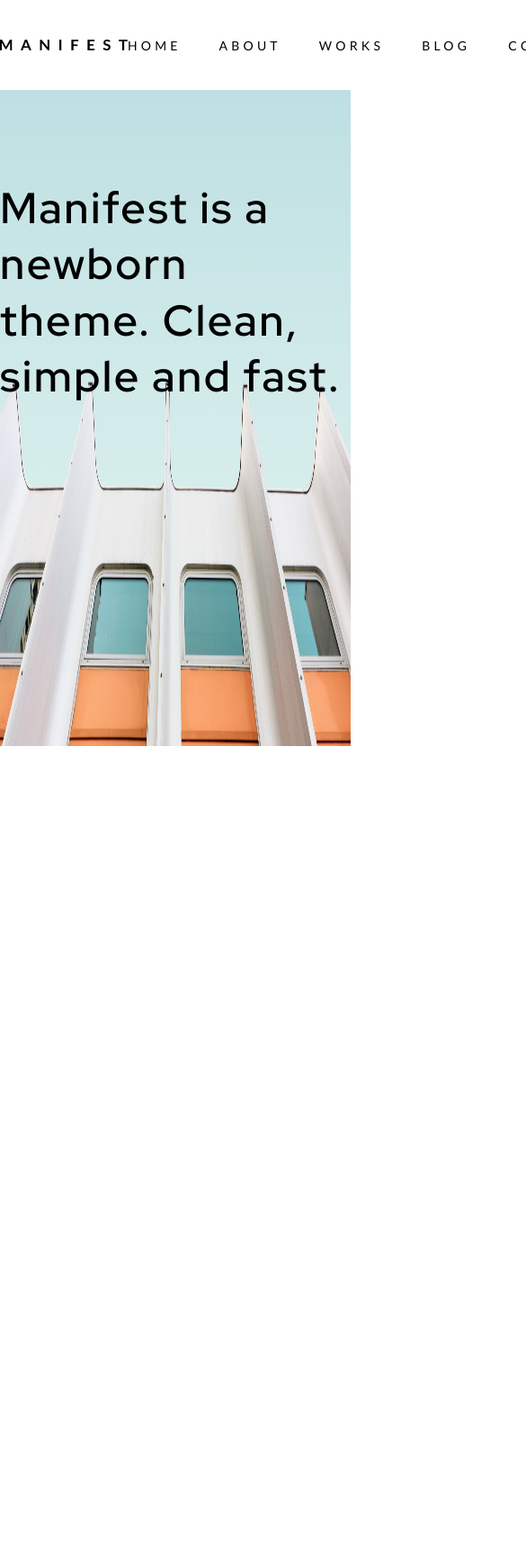
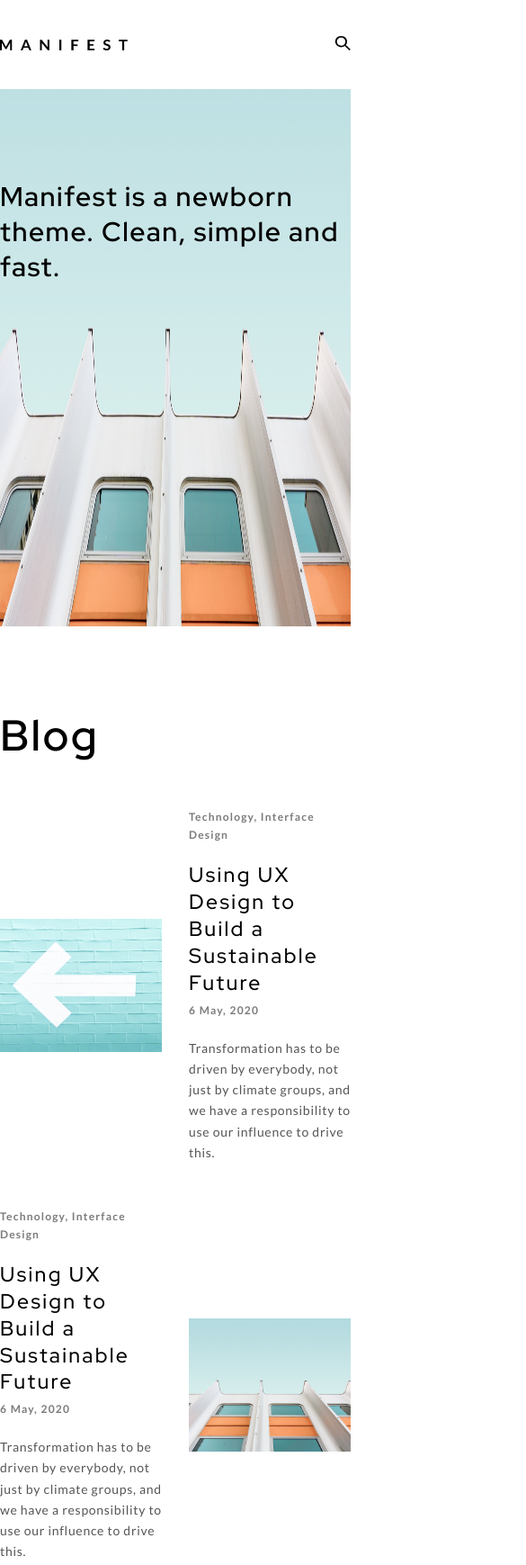
Before and after one commit to helenekn/media__beetroot, a plain HTML site: page index.html in a window 390 px wide. Shown: the top 1739 px of the page at 90% size, 585 px wide, since content can reach past the window. Before the commit the page ends 1099 px from the top, so only its background shows below. Drawn offline with Linux system fonts and the light colour scheme.

Commit message:
added section and media

```diff
--- a/index.html
+++ b/index.html
@@ -17,7 +17,7 @@
          <div class="container">
             <div class="info">
                <div class="info__logo logo">
-                  <img src="./assets/img/Logo.png" alt="logo" />
+                  <img src="./assets/img/Logo.png" alt="logo__img" />
                </div>
                <nav class="info__nav nav">
                   <ul class="nav__menu menu">
@@ -37,17 +37,17 @@
                         <a class="menu__link" href="#contact">contact</a>
                      </li>
                   </ul>
-                  <div class="nav__search">
-                     <a href="#"
-                        ><img src="./assets/img/search.svg" alt=""
-                     /></a>
-                  </div>
-                  <div class="nave__hamburger hamburger">
+                  <div class="nave__burger burger">
                      <span></span>
                      <span></span>
                      <span></span>
                      <span></span>
                      <span></span>
+                  </div>
+                  <div class="nav__search">
+                     <a href="#"
+                        ><img src="./assets/img/search.svg" alt="home"
+                     /></a>
                   </div>
                </nav>
             </div>
@@ -63,7 +63,47 @@
          </div>
          <div class="container">
             <div class="content">
-               <div class="blog"></div>
+               <div class="content__blog blog">
+                  <h3 class="blog__title">Blog</h3>
+                  <article class="blog__article article">
+                     <div class="article__img">
+                        <img src="./assets/img/arrow.png" alt="arrow" />
+                     </div>
+                     <div class="article__descr descr">
+                        <h6 class="descr__suptitle">
+                           Technology, Interface Design
+                        </h6>
+                        <h4 class="descr__title">
+                           Using UX Design to Build a Sustainable Future
+                        </h4>
+                        <h6 class="descr__data">6 May, 2020</h6>
+                        <p class="descr__text">
+                           Transformation has to be driven by everybody, not
+                           just by climate groups, and we have a responsibility
+                           to use our influence to drive this.
+                        </p>
+                     </div>
+                  </article>
+                  <article class="blog__article article">
+                     <div class="article__descr descr">
+                        <h6 class="descr__suptitle">
+                           Technology, Interface Design
+                        </h6>
+                        <h4 class="descr__title">
+                           Using UX Design to Build a Sustainable Future
+                        </h4>
+                        <h6 class="descr__data">6 May, 2020</h6>
+                        <p class="descr__text">
+                           Transformation has to be driven by everybody, not
+                           just by climate groups, and we have a responsibility
+                           to use our influence to drive this.
+                        </p>
+                     </div>
+                     <div class="article__img">
+                        <img src="./assets/img/home2.png" alt="home" />
+                     </div>
+                  </article>
+               </div>
                <div class="post"></div>
                <div class="popular"></div>
                <div class="info"></div>
--- a/scss/_media.scss
+++ b/scss/_media.scss
@@ -0,0 +1,19 @@
+@media screen and (max-width: 992px) {
+   body {
+      // padding: 100px;
+      // background: red;
+   }
+   .info {
+      gap: 50px;
+      &__nav {
+         gap: 84px;
+      }
+      &__nav {
+         gap: 20px;
+      }
+   }
+
+   .menu {
+      gap: 10px;
+   }
+}
--- a/scss/_normalize.scss
+++ b/scss/_normalize.scss
@@ -22,10 +22,10 @@ $h6_font_size: 0.75em !default;
 
 $h1_margin: 0 0 !default;
 $h2_margin: 0.83em 0 !default;
-$h3_margin: 1em 0 !default;
-$h4_margin: 1.33em 0 !default;
+$h3_margin: 0 0 !default;
+$h4_margin: 0 0 !default;
 $h5_margin: 1.67em 0 !default;
-$h6_margin: 2.33em 0 !default;
+$h6_margin: 0 0 !default;
 
 $background: #fff !default;
 $color: #000 !default;
--- a/scss/main.scss
+++ b/scss/main.scss
@@ -29,6 +29,10 @@ body {
    padding: 40px 0;
 }
 
+.main {
+   @include flex(center, stretch, 90px, column);
+}
+
 .hamburger {
    display: none;
 }
@@ -40,25 +44,25 @@ body {
 }
 
 .info {
+   gap: 100px;
    &__nav {
       gap: 84px;
    }
 }
 
 .menu {
-   max-width: 500px;
-   // gap: 42px;
+   gap: 42px;
    &__item {
+      display: block;
       position: relative;
    }
    &__item:active::after {
       content: "";
       position: absolute;
-      width: 40px;
+      width: 60%;
       border: 1px solid #000000;
-      left: 50%;
-      bottom: -5px;
-      transform: translateX(-100%);
+      left: 15%;
+      bottom: -27%;
    }
    &__link {
       font-size: 14px;
@@ -66,12 +70,17 @@ body {
       letter-spacing: 0.3em;
       text-transform: uppercase;
       color: #000000;
-      padding-right: 42px;
    }
 }
 
+.nav__search img {
+   // display: block;
+   width: 100%;
+   height: auto;
+}
+
 .first-screen {
-   background: url("../assets/img/bcg.png") center center/contain no-repeat;
+   background: url("../assets/img/home.png") center center/contain no-repeat;
    background-size: 100% 100%;
    &__title {
       max-width: 770px;
@@ -89,3 +98,110 @@ body {
 .content {
    @include flex(justify-content, center, 90px, column);
 }
+
+.article {
+   &:first-of-type {
+      margin-bottom: 50px;
+   }
+   @include flex(justify-content, center, 30px);
+   &__img {
+      width: 50%;
+      img {
+         width: 100%;
+         display: block;
+      }
+   }
+}
+
+.blog__title {
+   font-family: "Red Hat Display";
+   font-size: 48px;
+   line-height: 1.3;
+   letter-spacing: 0.05em;
+   color: $color_main;
+   margin-bottom: 50px;
+   max-width: 369px;
+}
+
+.descr {
+   width: 50%;
+   &__suptitle,
+   &__data {
+      line-height: 166%;
+      letter-spacing: 0.1em;
+      color: #7b7b7b;
+      margin-bottom: 30px;
+   }
+   &__title {
+      font-family: "Red Hat Display";
+      font-weight: 500;
+      font-size: 23px;
+      line-height: 166%;
+      letter-spacing: 0.1em;
+      margin-bottom: 15px;
+      max-width: 369px;
+   }
+   &__data {
+      margin-bottom: 50px;
+   }
+   &__text {
+      max-width: 448px;
+      line-height: 166%;
+      letter-spacing: 0.05em;
+      color: #565656;
+   }
+}
+
+//-------media--------////
+
+@media screen and (max-width: 992px) {
+   .container {
+      max-width: 700px;
+   }
+   .info {
+      gap: 50px;
+      &__nav {
+         gap: 30px;
+      }
+   }
+
+   .menu {
+      gap: 25px;
+      &__link {
+         font-size: 12px;
+         line-height: 1.2;
+         letter-spacing: 0.2em;
+      }
+   }
+   .first-screen__title {
+      max-width: 400px;
+      font-size: 30px;
+   }
+   .descr {
+      &__suptitle {
+         margin-bottom: 20px;
+      }
+      &__title {
+         margin-bottom: 5px;
+         line-height: 1.3;
+         font-size: 23px;
+         max-width: 315px;
+      }
+      &__data {
+         margin-bottom: 20px;
+      }
+      &__text {
+         max-width: 350px;
+         font-size: 14px;
+      }
+   }
+}
+
+@media screen and (max-width: 768px) {
+   .container {
+      max-width: 700px;
+   }
+   .menu {
+      display: none;
+   }
+}
```
Also changed, not shown: assets/img/arrow.png (added), assets/img/home.png (renamed from assets/img/bcg.png), assets/img/home2.png (added), css/main.min.css, 1 other file.
